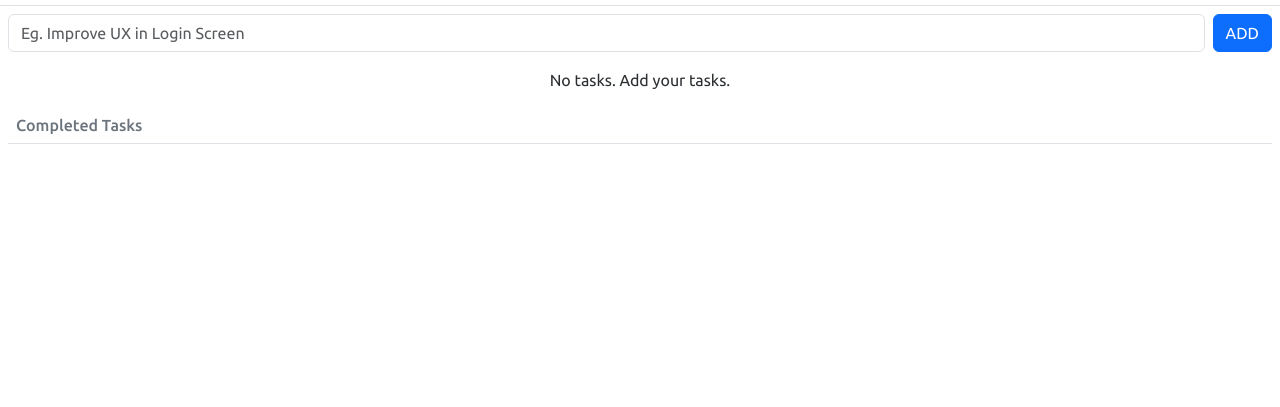
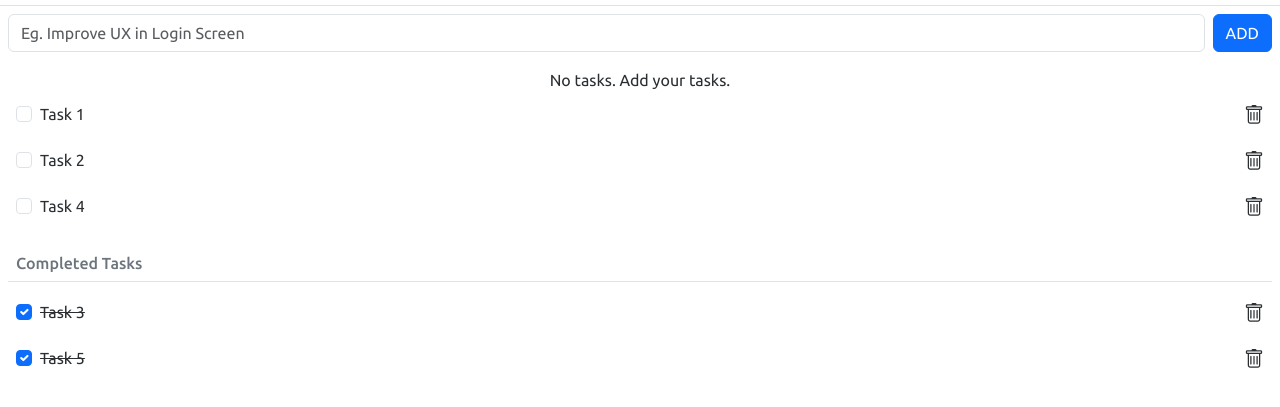
Before and after one commit to IJSE-Direct-Entry-Program-13/to-do-list-jquery-firebase-app, a website built with Vite: page index.html in a window 1280 px wide. Shown: the part 67-474 px from the top of the page. Built offline with nearby package versions, Linux system fonts and the light colour scheme.

Commit message:
Implement task rendering function

```diff
--- a/index.html
+++ b/index.html
@@ -27,19 +27,19 @@
         <section class="p-2">
           <form id="frm-task" action="javascript:void(0)">
             <div class="d-flex gap-2">
-              <input class="form-control" type="text"
+              <input id="txt-task" class="form-control" type="text"
                      required pattern="\S+"
               placeholder="Eg. Improve UX in Login Screen">
               <button class="btn btn-primary">ADD</button>
             </div>
           </form>
         </section>
-        <section id="tasks-list" class="p-2">
+        <section id="task-list" class="p-2">
 <!--          <h5 class="text-secondary">Tasks</h5>-->
+          <div id="no-task" class="text-center text-secondary-emphasis">
+            No tasks. Add your tasks.
+          </div>
           <section>
-            <div id="no-task" class="text-center text-secondary-emphasis">
-              No tasks. Add your tasks.
-            </div>
 <!--            <div class="task-item d-flex justify-content-between-->
 <!--        p-2 align-items-center rounded-2 text-secondary-emphasis">-->
 <!--              <div class="form-check">-->
@@ -58,6 +58,7 @@
         <section id="completed-task-list" class="p-2">
           <h6 class="text-secondary border-bottom p-2">
             Completed Tasks</h6>
+            <section></section>
         </section>
       </main>
     </section>
--- a/src/js/main.js
+++ b/src/js/main.js
@@ -6,3 +6,55 @@ import $ from 'jquery';
 //     $("#tasks-list").append(taskItem.clone());
 //     $("#completed-task-list").append(taskItem.clone());
 // }
+
+class Task {
+    id;
+    description;
+    status;
+
+    constructor(id, description, status = false) {
+        this.id = id;
+        this.description = description;
+        this.status = status;
+    }
+}
+
+const taskLists = [new Task(1, "Task 1"),
+new Task(2, "Task 2"),
+new Task(3, "Task 3", true),
+new Task(4, "Task 4"),
+new Task(5, "Task 5", true)];
+
+renderTasks();
+
+$("#frm-task").on('submit', () => {
+    $("#tasks-list #no-task").hide();
+    const taskDescription = $("#txt-task").val().trim();
+    const taskId = taskLists.length;
+    taskLists.push(new Task(taskId, taskDescription));
+});
+
+function renderTasks(){
+    for (const {id, description, status} of taskLists) {
+        const task = `
+            <div class="task-item d-flex justify-content-between
+        p-2 align-items-center rounded-2 text-secondary-emphasis">
+              <div class="form-check">
+                <input class="form-check-input" type="checkbox"
+                value="" id="task-${id}"
+                ${status ? 'checked': ''}>
+                <label class="form-check-label"
+                for="task-${id}">
+                  ${description}
+                </label>
+              </div>
+              <div class="d-flex gap-3 fs-5">
+                <i class="bi bi-pencil" title="Edit"></i>
+                <i class="bi bi-trash" title="Delete"></i>
+              </div>
+            </div>
+        `;
+        $(!status ? "#task-list > section" :
+            "#completed-task-list > section").append(task);
+    }
+}
```
